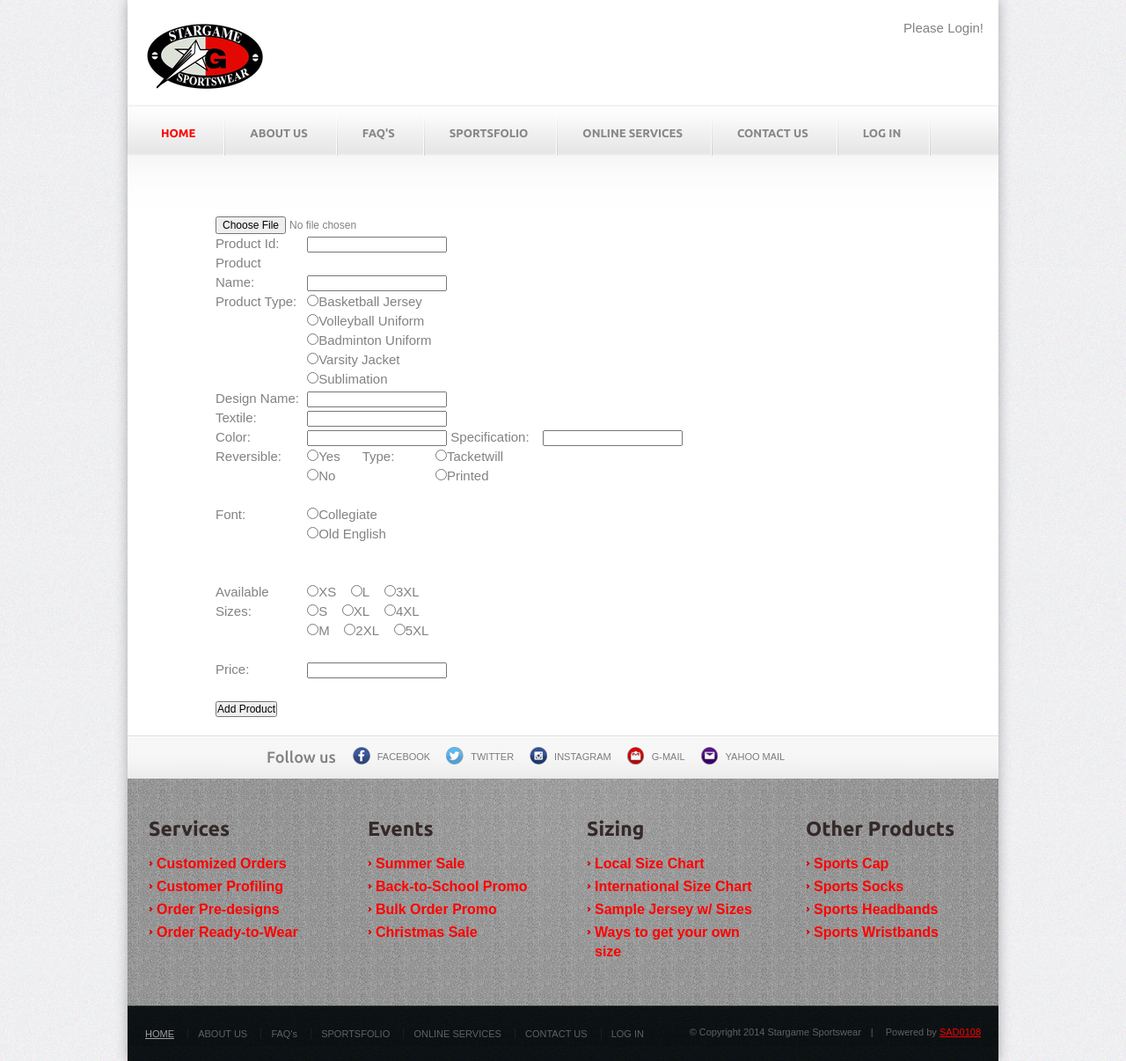
After one commit to neilgarcia/sad0108, a PHP site: page /sad0108/prodAdd.php in a window 1280 px wide. The commit adds this page. Shown: the whole page at 88% size. Run offline with PHP 8.4, Linux system fonts and the light colour scheme.

Commit message:
Created prodAdd

```diff
--- a/html/default/adminpage.php
+++ b/html/default/adminpage.php
@@ -21,4 +21,5 @@ Welcome,
 	<td></td>
 </tr>
 </table>
+
 </center>
--- a/html/default/css/style.css
+++ b/html/default/css/style.css
@@ -379,3 +379,14 @@ article, aside, details, footer, header, menu, nav, section { display: block; }
 	margin-left: 20px;
 	margin-right: 20px;
 }
+
+.block{
+	display: inline-block;
+	vertical-align: top;
+	text-align: left;
+}
+label{
+	display: inline-block;
+	width: 100px;
+	text-align: left;
+}
--- /dev/null
+++ b/html/default/prodAdd.php
@@ -0,0 +1,165 @@
+<!DOCTYPE html>
+<html lang="en" style="-webkit-text-size-adjust: 100%; -ms-text-size-adjust: 100%;">
+<head>
+	<meta charset="utf-8" />
+	<meta name="viewport" content="width=device-width, initial-scale=1, minimum-scale=1, maximum-scale=1, user-scalable=0" />
+	<title>Stargame Sportswear</title>
+	<link rel="shortcut icon" type="image/x-icon" href="css/images/favicon.ico" />
+	<link rel="stylesheet" href="css/style.css" type="text/css" media="all" />
+	<link rel="stylesheet" href="css/flexslider.css" type="text/css" media="all" />
+	<link href='http://fonts.googleapis.com/css?family=Ubuntu:400,500,700' rel='stylesheet' type='text/css' />
+
+	<script src="js/jquery-1.8.0.min.js" type="text/javascript"></script>
+	<!--[if lt IE 9]>
+		<script src="js/modernizr.custom.js"></script>
+	<![endif]-->
+	<script src="js/jquery.flexslider-min.js" type="text/javascript"></script>
+	<script src="js/functions.js" type="text/javascript"></script>
+</head>
+<body>
+	<!-- wraper -->
+	<div id="wrapper">
+		<!-- shell -->
+		<div class="shell">
+			<!-- container -->
+			<div class="container">
+
+				<?php include_once	'header.php' ?>
+
+				<div class="main">
+					<a href="#" class="m-btn-grey grey-btn">request a demo</a>
+
+					<section class="cnus">
+
+
+					<form>
+					<input type="file" value="attachment"><br>
+					<label for="prodId">Product Id:</label>
+					<input type="text" name="prodId"><br>
+					<label for="prodName">Product Name:</label>
+					<input type="text" name="prodName"><br>
+					<label for="prodType">Product Type:</label>
+					<div class="block">
+					<input type="radio" name="prodType" value="Basketball Jersey">Basketball Jersey<br>
+					<input type="radio" name="prodType" value="Volleyball Uniform">Volleyball Uniform<br>
+					<input type="radio" name="prodType" value="Badminton Uniform">Badminton Uniform<br>
+					<input type="radio" name="prodType" value="Varsity Jacket">Varsity Jacket<br>
+					<input type="radio" name="prodType" value="Sublimation">Sublimation
+					</div>
+					<br>
+					<label for="designName">Design Name:</label>
+					<input type="text" name="designName"><br>
+					<label for="textile">Textile:</label>
+					<input type="text" name="textile"><br>
+					<label for="color">Color:</label>
+					<input type="text" name="color">
+					<label for="specification">Specification:</label>
+					<input type="text" name="specification"><br>
+					<label for="reversible">Reversible:</label>
+					<div class="block">
+					<input type="radio" name="reversible" value="Yes">Yes<br>
+					<input type="radio" name="reversible" value="No">No<br>
+					</div>
+					<label for="type">&nbsp;&nbsp;&nbsp;&nbsp;&nbsp;Type:</label>
+
+					<div class="block">
+					<input type="radio" name="shirtType" value="Tacketwill">Tacketwill<br>
+					<input type="radio" name="shirtType" value="Printed">Printed<br>
+					</div>
+					<br><br>
+					<label for="font">Font:</label>
+					<div class="block">
+					<input type="radio" name="font" value="collegiate">Collegiate<br>
+					<input type="radio" name="font" value="Old English">Old English<br>
+					</div>
+					<br><br><br>
+					<label for="sizes">Available Sizes:</label>
+					<div class="block">
+					<input type="radio" name="sizes" value="XS">XS&nbsp;&nbsp;&nbsp;
+					<input type="radio" name="sizes" value="L">L&nbsp;&nbsp;&nbsp;
+					<input type="radio" name="sizes" value="3XL">3XL<br>
+					<input type="radio" name="sizes" value="S">S&nbsp;&nbsp;&nbsp;
+					<input type="radio" name="sizes" value="XL">XL&nbsp;&nbsp;&nbsp;
+					<input type="radio" name="sizes" value="4XL">4XL<br>
+					<input type="radio" name="sizes" value="M">M&nbsp;&nbsp;&nbsp;
+					<input type="radio" name="sizes" value="2XL">2XL&nbsp;&nbsp;&nbsp;
+					<input type="radio" name="sizes" value="5XL">5XL<br><br>
+					</div>
+					<br>
+					<label for="price">Price:</label>
+					<input type="text" name="price">
+					<br><br>
+					<input type="submit" value="Add Product">
+					</form>
+
+
+					</section>
+
+
+				</div>
+				<!-- end of main -->
+				<!-- start of footer -->
+				<div class="socials">
+					<div class="socials-inner">
+						<h3>Follow us</h3>
+						<ul>
+							<li><a href="https://www.facebook.com/stargamesportswear" class="facebook-ico"><span></span>Facebook</a></li>
+							<li><a href="https://www.twitter.com/stargameswear" class="twitter-ico"><span></span>Twitter</a></li>
+							<li><a href="http://instagram.com/stargamesportswear" class="rss-feed-ico"><span></span>Instagram</a></li>
+							<li><a href="#" class="myspace-ico"><span></span>G-mail</a></li>
+							<li><a href="https://profile.yahoo.com/645RD7JIMOADVGDUXCDGH2CRTY/" class="john-doe-123-ico"><span></span>Yahoo Mail</a></li>
+						</ul>
+						<div class="cl">&nbsp;</div>
+					</div>
+				</div>
+				<div id="footer">
+					<div class="footer-cols">
+						<div class="col">
+							<h2>Services</h2>
+							<ul>
+								<li><a href="#"><strong>Customized Orders</strong></a></li>
+								<li><a href="#"><strong>Customer Profiling</strong></a></li>
+								<li><a href="#"><strong>Order Pre-designs</strong></a></li>
+								<li><a href="#"><strong>Order Ready-to-Wear</strong></a></li>
+							</ul>
+						</div>
+						<div class="col">
+							<h2>Events</h2>
+							<ul>
+								<li><a href="#"><strong>Summer Sale</strong></a></li>
+								<li><a href="#"><strong>Back-to-School Promo</strong></a></li>
+								<li><a href="#"><strong>Bulk Order Promo</strong></a></li>
+								<li><a href="#"><strong>Christmas Sale</strong></a></li>
+							</ul>
+						</div>
+						<div class="col">
+							<h2>Sizing</h2>
+							<ul>
+								<li><a href="#"><strong>Local Size Chart</strong></a></li>
+								<li><a href="#"><strong>International Size Chart</strong></a></li>
+								<li><a href="#"><strong>Sample Jersey w/ Sizes</strong></a></li>
+								<li><a href="#"><strong>Ways to get your own size</strong></a></li>
+							</ul>
+						</div>
+						<div class="col">
+							<h2>Other Products</h2>
+							<ul>
+								<li><a href="#"><strong>Sports Cap</strong></a></li>
+								<li><a href="#"><strong>Sports Socks</strong></a></li>
+								<li><a href="#"><strong>Sports Headbands</strong></a></li>
+								<li><a href="#"><strong>Sports Wristbands</strong></a></li>
+							</ul>
+						</div>
+						<div class="cl">&nbsp;</div>
+					</div>
+					<!-- end of footer-cols -->
+					<?php include_once 'footer.php'; ?>
+				</div>
+			</div>
+			<!-- end of container -->
+		</div>
+		<!-- end of shell -->
+	</div>
+	<!-- end of wrapper -->
+</body>
+</html>
```
